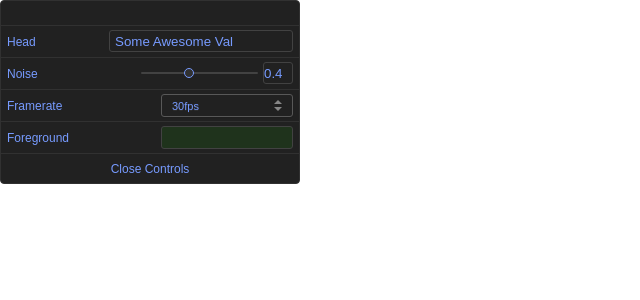
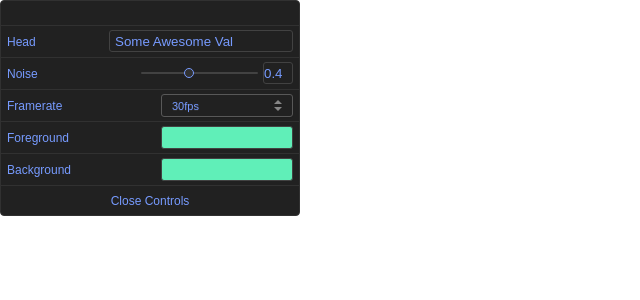
Before and after one commit to pizza3/react-gui-controller, a React app: page / in a window 1280 px wide. Shown: the top 300 px of the page, without its empty margins (0-640 px from the left). Built offline with nearby package versions, Linux system fonts and the light colour scheme.

Commit message:
solved the color type bug

```diff
--- a/src/App.js
+++ b/src/App.js
@@ -10,7 +10,8 @@ class App extends Component {
 		data: {
 			text: 'Some Awesome Val',
 			noise: 0.4,
-			foreground: '#1f331c',
+			foreground: '#C1FFCA',
+			background: '#60efb8',
 			framerate: '30fps'
 		}
 	};
@@ -33,6 +34,7 @@ class App extends Component {
 					label="Framerate"
 				/>
 				<GuiColor path="foreground" label="Foreground" type="hex" />
+				<GuiColor path="background" label="Background" type="hex" />
 			</Gui>
 		);
 	}
--- a/src/components/GuiColor.js
+++ b/src/components/GuiColor.js
@@ -14,6 +14,7 @@ class GuiColor extends Component {
 		drag: false,
 		color: 'rgba(0,0,0,1)',
 		hueNob: null,
+
 		rpos: {
 			x: 0,
 			y: 0
@@ -78,11 +79,11 @@ class GuiColor extends Component {
 					',1)';
 				this.fillGradient();
 				let hsv = this.rgbToHsv(col[0], col[1], col[2]);
-				console.log(
-					`${(this.height1 * (-(hsv[2] * 100) + 100)) / 100 - 5}`
-				);
+				// console.log(
+				// 	`${(this.height1 * (-(hsv[2] * 100) + 100)) / 100 - 5}`
+				// );
 				this.setState({
-					color: 'rgba(' + col[0] + ',' + col[1] + ',' + col[2] + ',1)',
+					color: this.props.data[this.props.path],
 					pos: {
 						x: `${(this.height1 * (-(hsv[2] * 100) + 100)) / 100 - 5}`,
 						y: `${(this.width1 * (hsv[1] * 100)) / 100 - 5}`
@@ -127,16 +128,26 @@ class GuiColor extends Component {
 			this.width1,
 			this.height1
 		).data;
+
+		// if (this.props.type === 'hex') {
+		console.log('hex called');
 		this.setState({
-			color:
-				'rgba(' +
-				imageData[0] +
-				',' +
-				imageData[1] +
-				',' +
-				imageData[2] +
-				',1)'
+			color: this.rgbToHex(imageData[0], imageData[1], imageData[2])
 		});
+		// }
+		// } else {
+		// 	this.setState({
+		// 		color:
+		// 			'rgba(' +
+		// 			imageData[0] +
+		// 			',' +
+		// 			imageData[1] +
+		// 			',' +
+		// 			imageData[2] +
+		// 			',1)'
+		// 	});
+		// 	// this.props.updateData(this.props.path, this.state.color);
+		// }
 	};
 
 	//this applies color to the hue strip of the color selector
@@ -180,7 +191,8 @@ class GuiColor extends Component {
 			imageData[2] +
 			',1)';
 		this.setState({
-			color: this.rgbaColor,
+			color: this.rgbToHex(imageData[0], imageData[1], imageData[2]),
+			// color: this.rgbaColor,
 			pos: {
 				x: y - 5,
 				y: x - 5
@@ -246,6 +258,7 @@ class GuiColor extends Component {
 			e.target.getAttribute('name') === 'strip'
 				? this.changeColorStrip(e)
 				: this.changeColorBlock(e);
+			this.props.updateData(this.props.path, this.state.color);
 		}
 	};
 
@@ -267,6 +280,11 @@ class GuiColor extends Component {
 			  ]
 			: null;
 	}
+
+	rgbToHex(r, g, b) {
+		return '#' + ((1 << 24) + (r << 16) + (g << 8) + b).toString(16).slice(1);
+	}
+
 	// this implementation was taken from stackoverflow
 	//used to covert any rgb  to hsl
 	rgbToHsl = (r, g, b) => {
@@ -442,7 +460,8 @@ class GuiColor extends Component {
 GuiColor.propTypes = {
 	theme: PropTypes.oneOf(['light', 'dark']),
 	label: PropTypes.string,
-	num: PropTypes.number
+	num: PropTypes.number,
+	updateData: PropTypes.func
 };
 
 GuiColor.defaultProps = {
```
Also changed, not shown: 1 other file (tests, documents, lock files or other folders).
